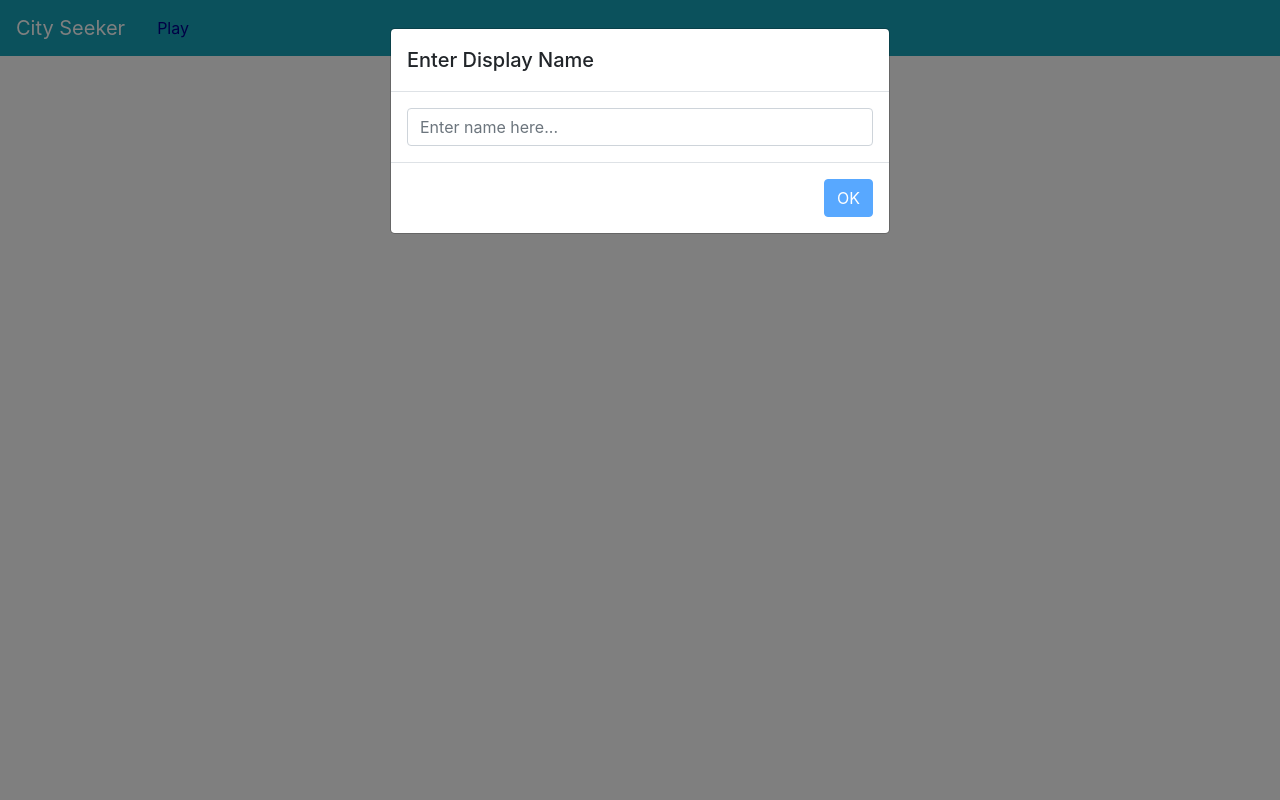
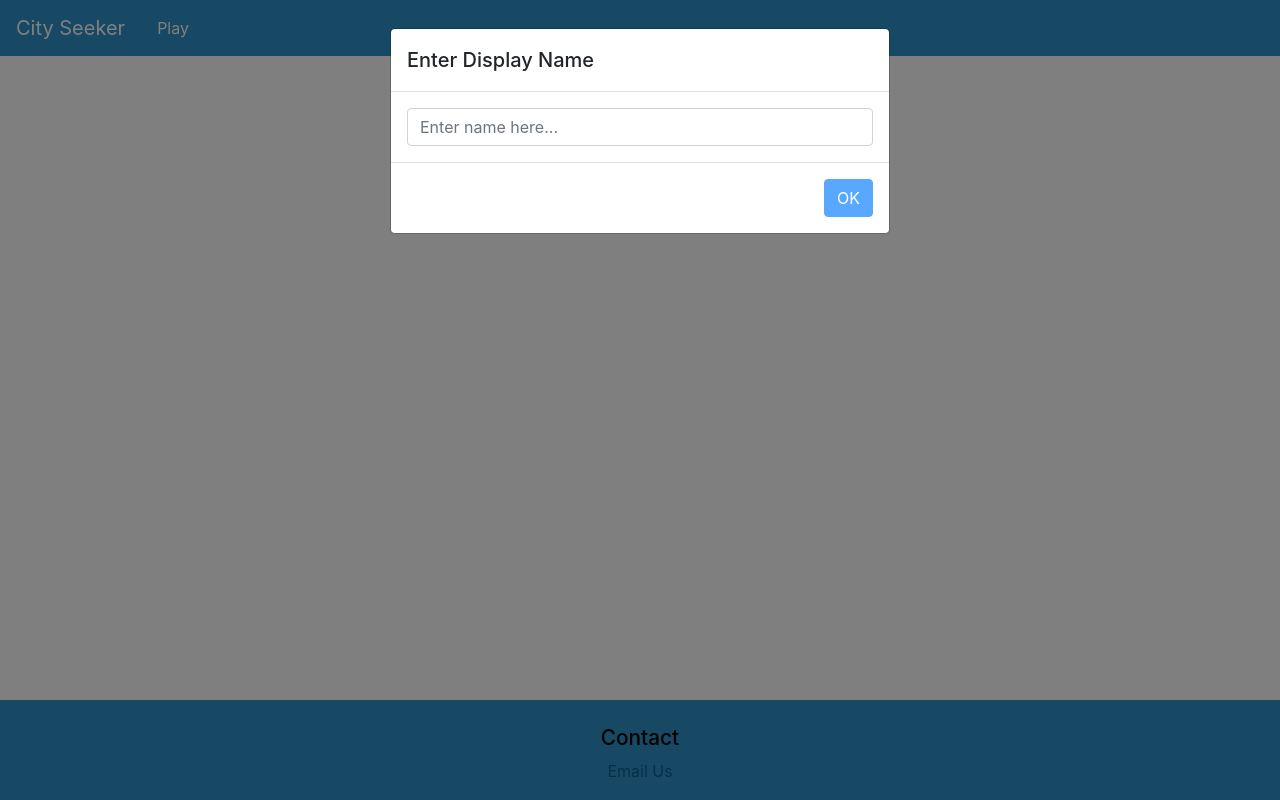
Before and after one commit to camgraff/city-seeker-frontend, a Vue app: page /game/1234 in a window 1280 px wide. Built offline with nearby package versions, Linux system fonts and the light colour scheme; no server answers.

Commit message:
Add footer styling

```diff
--- a/src/App.vue
+++ b/src/App.vue
@@ -1,20 +1,68 @@
 <template>
     <div id="app">
-            <b-navbar type="dark" variant="info">
+        <b-navbar class="navbar" type="dark">
             <b-navbar-brand to="/">City Seeker</b-navbar-brand>
             <b-nav>
                 <b-nav-item to="/">Play</b-nav-item>
             </b-nav>
         </b-navbar>
+        <div class="main">
             <router-view/>
+        </div>
+        <div class="footer">
+            <div class="footer-group">
+                <p class="fg-title">Contact</p>
+                <a class="fg-link" href="mailto:graffcameron@gmail.com" target="_blank">Email Us</a>
+            </div>
+        </div>
     </div>
 </template>
 
 <style lang="scss" scoped>
-nav {
+#app {
+    height: 100%;
+    display: flex;
+    flex-direction: column;
+    align-items: center;
+
+    .navbar {
+        width: 100%;
         margin-bottom: 1rem;
+        background-color: #3193c8;
         .nav-link {
-        color: darkblue;
+            color: white;
+        }
+    }
+
+    .main {
+        width: 100%;
+        flex: 1;
+    }
+
+    .footer {
+        margin-top: 2rem;
+        width: 100%;
+        height: 100px;
+        background-color: #3193c8;
+        display: flex;
+        flex-direction: row;
+        justify-content: center;
+        align-items: center;
+        .footer-group {
+            color: black;
+            display: flex;
+            flex-direction: column;
+            justify-content: center;
+            align-items: center;
+            .fg-title {
+                font-weight: 500;
+                font-size: 1.3rem;
+                margin: 5px;
+            }
+            .fg-link {
+                color: #065f8f;
+            }
+        }
     }
 }
 </style>
--- a/src/main.js
+++ b/src/main.js
@@ -5,6 +5,7 @@ import store from './store';
 import {BootstrapVue} from 'bootstrap-vue';
 import 'bootstrap/dist/css/bootstrap.css';
 import 'bootstrap-vue/dist/bootstrap-vue.css';
+import './styles/global.scss';
 
 window._ = require('lodash');
 
--- /dev/null
+++ b/src/styles/global.scss
@@ -0,0 +1,3 @@
+html, body {
+    height: 100%;
+}
```
Lines whose indentation alone changed are shown as unchanged.
